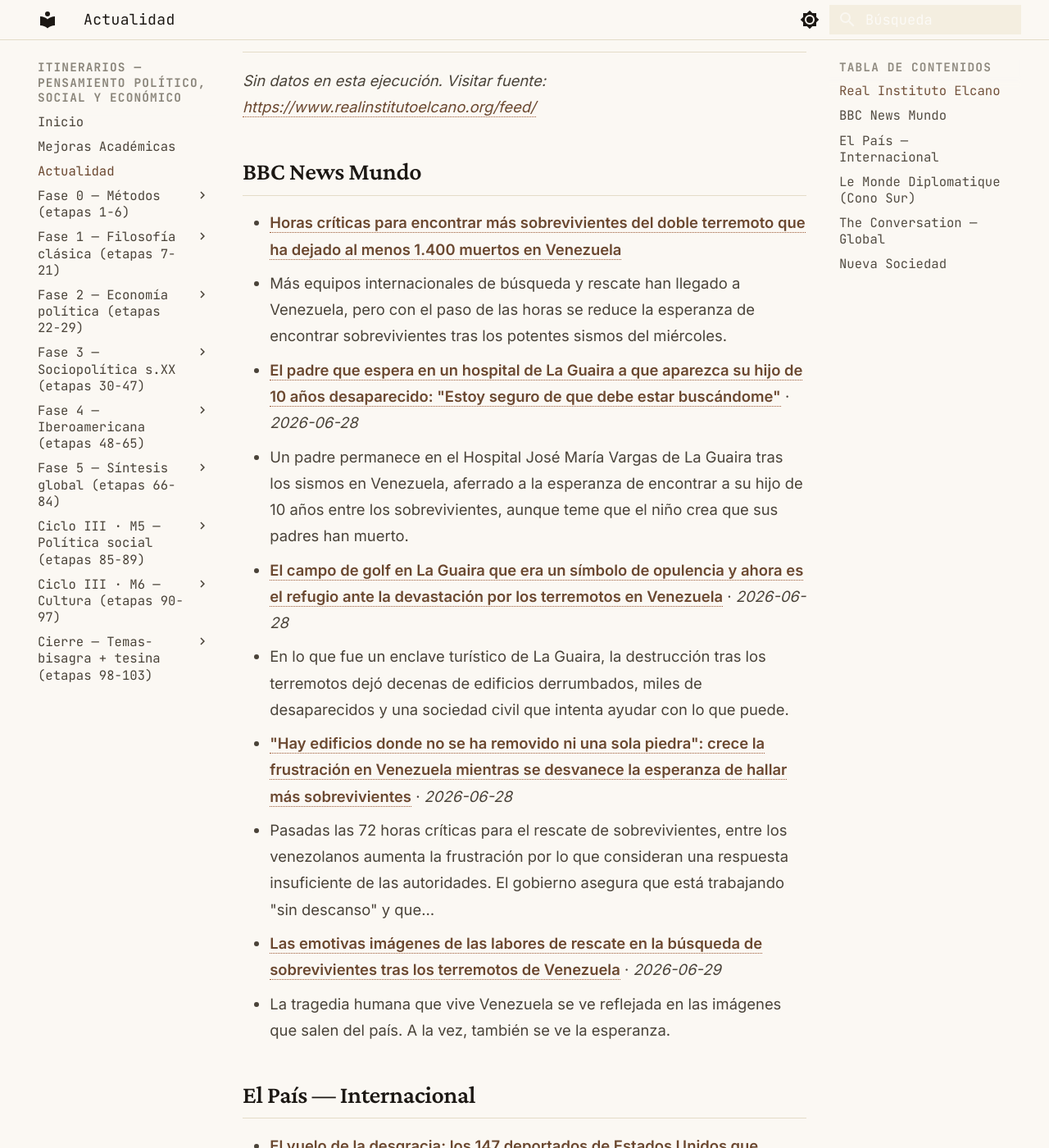
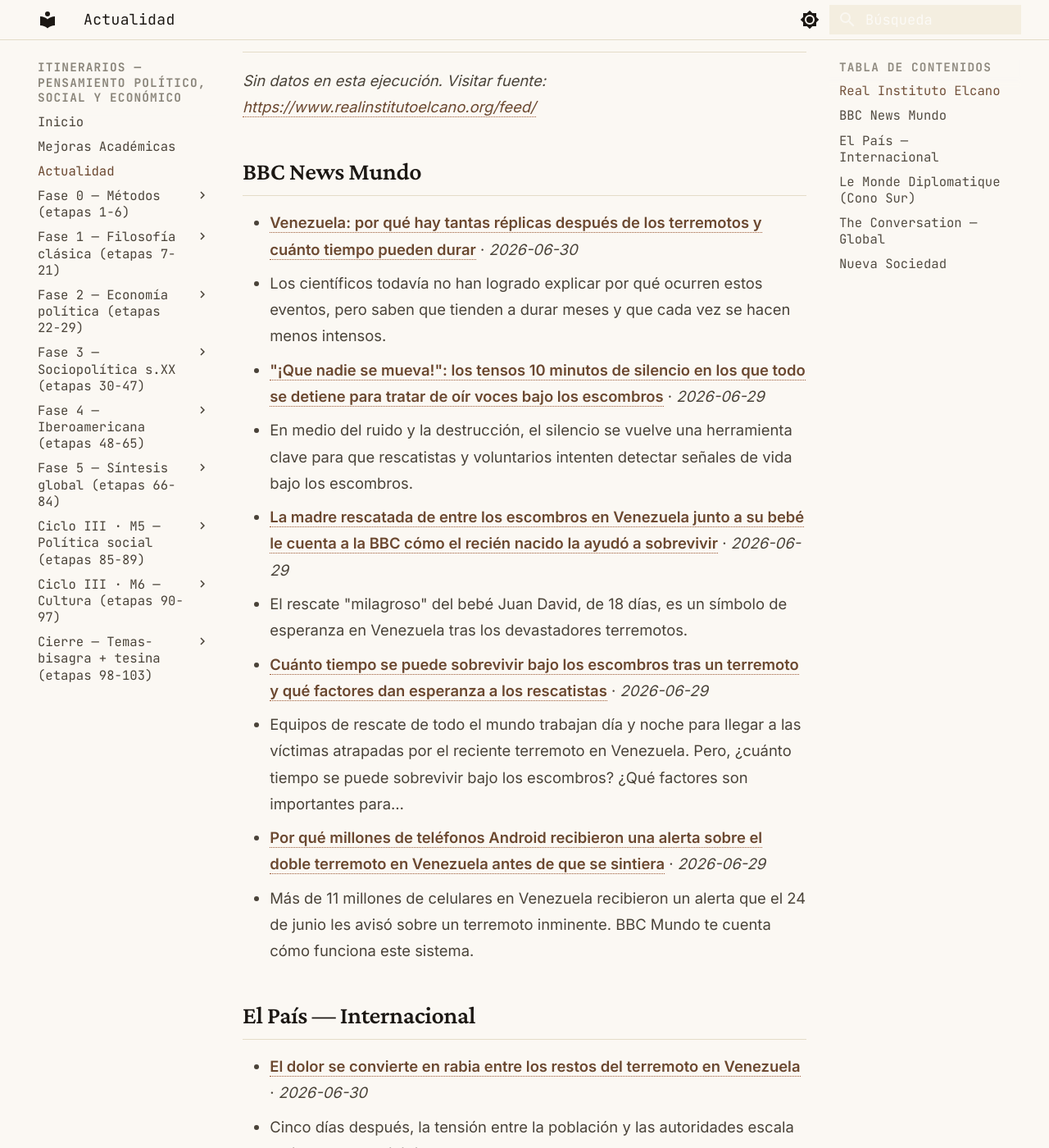
Before and after one commit to MrSpagVi/Curso, an MkDocs documentation site: the page built from docs/actualidad.md, in a window 1280 px wide and 1400 px high, scrolled down 643 px. Shown: the whole window at 82% size. Built offline with MkDocs 1.6.1 and Material for MkDocs 9.7.7, drawn with Linux system fonts in a browser that asks for light colours; some of the changed text lies outside the part shown.

Commit message:
auto: actualidad 2026-06-30

```diff
--- a/docs/actualidad.md
+++ b/docs/actualidad.md
@@ -6,7 +6,7 @@ title: Actualidad
 
 Últimos titulares de fuentes que dictan agenda en ciencia política y geopolítica. Actualizado automáticamente cada día (vía GitHub Actions).
 
-_Última actualización: 2026-06-29 10:25 UTC_
+_Última actualización: 2026-06-30 08:58 UTC_
 
 !!! tip "Ritual mensual — #actualidad"
     El último sábado de cada mes: agarrá **un** titular de los de abajo y escribí **300 palabras** aplicándole **2 autores** del último mes que leíste. ¿Qué diría cada uno? ¿En qué chocan? No resumas la noticia — usala como caso para pensar con las herramientas que venís construyendo. Guardá el texto con el tag `#actualidad` en tu sistema de notas. Esto convierte la teoría en criterio sobre la coyuntura: el objetivo del plan no es citar a Maquiavelo, es leer el presente con él.
@@ -17,29 +17,29 @@ _Sin datos en esta ejecución. Visitar fuente: [https://www.realinstitutoelcano.
 
 ## BBC News Mundo
 
-- **[Horas críticas para encontrar más sobrevivientes del doble terremoto que ha dejado al menos 1.400 muertos en Venezuela](https://www.bbc.co.uk/mundo/live/c0lyx73k170t?at_medium=RSS&at_campaign=rss)**
-  - Más equipos internacionales de búsqueda y rescate han llegado a Venezuela, pero con el paso de las horas se reduce la esperanza de encontrar sobrevivientes tras los potentes sismos del miércoles.
-- **[El padre que espera en un hospital de La Guaira a que aparezca su hijo de 10 años desaparecido: "Estoy seguro de que debe estar buscándome"](https://www.bbc.com/mundo/articles/cvg7xp87w2po?at_medium=RSS&at_campaign=rss)** · *2026-06-28*
-  - Un padre permanece en el Hospital José María Vargas de La Guaira tras los sismos en Venezuela, aferrado a la esperanza de encontrar a su hijo de 10 años entre los sobrevivientes, aunque teme que el niño crea que sus padres han muerto.
-- **[El campo de golf en La Guaira que era un símbolo de opulencia y ahora es el refugio ante la devastación por los terremotos en Venezuela](https://www.bbc.com/mundo/articles/c4gyv1eknxyo?at_medium=RSS&at_campaign=rss)** · *2026-06-28*
-  - En lo que fue un enclave turístico de La Guaira, la destrucción tras los terremotos dejó decenas de edificios derrumbados, miles de desaparecidos y una sociedad civil que intenta ayudar con lo que puede.
-- **["Hay edificios donde no se ha removido ni una sola piedra": crece la frustración en Venezuela mientras se desvanece la esperanza de hallar más sobrevivientes](https://www.bbc.com/mundo/articles/cgrk18ynx4do?at_medium=RSS&at_campaign=rss)** · *2026-06-28*
-  - Pasadas las 72 horas críticas para el rescate de sobrevivientes, entre los venezolanos aumenta la frustración por lo que consideran una respuesta insuficiente de las autoridades. El gobierno asegura que está trabajando "sin descanso" y que…
-- **[Las emotivas imágenes de las labores de rescate en la búsqueda de sobrevivientes tras los terremotos de Venezuela](https://www.bbc.com/mundo/articles/c872rp22jxlo?at_medium=RSS&at_campaign=rss)** · *2026-06-29*
-  - La tragedia humana que vive Venezuela se ve reflejada en las imágenes que salen del país. A la vez, también se ve la esperanza.
+- **[Venezuela: por qué hay tantas réplicas después de los terremotos y cuánto tiempo pueden durar](https://www.bbc.com/mundo/articles/cx2jw1kz293o?at_medium=RSS&at_campaign=rss)** · *2026-06-30*
+  - Los científicos todavía no han logrado explicar por qué ocurren estos eventos, pero saben que tienden a durar meses y que cada vez se hacen menos intensos.
+- **["¡Que nadie se mueva!": los tensos 10 minutos de silencio en los que todo se detiene para tratar de oír voces bajo los escombros](https://www.bbc.com/mundo/articles/ce3ek5p60n3o?at_medium=RSS&at_campaign=rss)** · *2026-06-29*
+  - En medio del ruido y la destrucción, el silencio se vuelve una herramienta clave para que rescatistas y voluntarios intenten detectar señales de vida bajo los escombros.
+- **[La madre rescatada de entre los escombros en Venezuela junto a su bebé le cuenta a la BBC cómo el recién nacido la ayudó a sobrevivir](https://www.bbc.com/mundo/articles/c2lygvnzlg7o?at_medium=RSS&at_campaign=rss)** · *2026-06-29*
+  - El rescate "milagroso" del bebé Juan David, de 18 días, es un símbolo de esperanza en Venezuela tras los devastadores terremotos.
+- **[Cuánto tiempo se puede sobrevivir bajo los escombros tras un terremoto y qué factores dan esperanza a los rescatistas](https://www.bbc.com/mundo/articles/c74yw04e59wo?at_medium=RSS&at_campaign=rss)** · *2026-06-29*
+  - Equipos de rescate de todo el mundo trabajan día y noche para llegar a las víctimas atrapadas por el reciente terremoto en Venezuela. Pero, ¿cuánto tiempo se puede sobrevivir bajo los escombros? ¿Qué factores son importantes para…
+- **[Por qué millones de teléfonos Android recibieron una alerta sobre el doble terremoto en Venezuela antes de que se sintiera](https://www.bbc.com/mundo/articles/cy9ry285e4zo?at_medium=RSS&at_campaign=rss)** · *2026-06-29*
+  - Más de 11 millones de celulares en Venezuela recibieron un alerta que el 24 de junio les avisó sobre un terremoto inminente. BBC Mundo te cuenta cómo funciona este sistema.
 
 ## El País — Internacional
 
-- **[El vuelo de la desgracia: los 147 deportados de Estados Unidos que terminaron bajo los escombros en Venezuela](https://elpais.com/america/2026-06-29/el-vuelo-de-la-desgracia-los-147-deportados-de-estados-unidos-que-terminaron-bajo-los-escombros-en-venezuela.html)** · *2026-06-29*
-  - Primero fueron las víctimas de Trump, hoy son las de la catástrofe venezolana. El mismo día de los terremotos, los migrantes llegaron a su país en un vuelo desde Texas. Solo han sido encontrados 12 con vida, aunque aún no hay confirmación…
-- **[El reencuentro de los sobrevivientes en los refugios de Caracas: “Pedro, del piso 5, quedó aplastado”](https://elpais.com/america/2026-06-29/el-reencuentro-de-los-sobrevivientes-en-los-refugios-de-caracas-pedro-del-piso-5-quedo-aplastado.html)** · *2026-06-29*
-  - Los albergues comienzan a rebosar de rescatados de los escombros que no tienen a dónde ir. El retraso de las inspecciones a edificios afectados mantiene a la gente en campamentos en la calle
-- **[Mirando al mar desde la playa caribeña de La Guaira, de espaldas a la muerte](https://elpais.com/america/2026-06-29/mirando-al-mar-desde-la-playa-caribena-de-la-guaira-de-espaldas-a-la-muerte.html)** · *2026-06-29*
-  - Rescatistas y voluntarios encuentran en este lugar un alivio ante el horror. Las labores de búsqueda de los cuerpos sepultados son una mezcla explosiva de esperanza y frustración
+- **[El dolor se convierte en rabia entre los restos del terremoto en Venezuela](https://elpais.com/america/2026-06-30/el-dolor-se-convierte-en-rabia-entre-los-restos-del-terremoto-en-venezuela.html)** · *2026-06-30*
+  - Cinco días después, la tensión entre la población y las autoridades escala en la zona cero del desastre
+- **[La angustia de buscar vida entre edificios colapsados: “Si alguien puede oírme, dé dos golpes”](https://elpais.com/internacional/2026-06-30/la-angustia-de-buscar-vida-entre-edificios-colapsados-si-alguien-puede-oirme-de-dos-golpes.html)** · *2026-06-30*
+  - Un equipo español desplegado en La Guaira describe su trabajo entre las ruinas, mientras las posibilidades de hallar supervivientes se reducen con cada hora
+- **[La familia que volvió desde España a Venezuela y quedó sepultada por los terremotos](https://elpais.com/america/2026-06-30/la-familia-que-volvio-desde-espana-a-venezuela-y-quedo-sepultada-por-los-terremotos.html)** · *2026-06-30*
+  - Un amigo telefonea desde Galicia para mover lo inmovible. Al otro lado del océano, en Venezuela, una mujer lleva seis días sin separarse del edificio donde están sepultados sus padres, su hermano y sus dos sobrinos
+- **[La solidaridad con Venezuela, imperativo urgente](https://elpais.com/internacional/2026-06-30/la-solidaridad-con-venezuela-imperativo-urgente.html)** · *2026-06-30*
+  - El país devastado necesita ayuda internacional para atender a las víctimas de los terremotos. Ahora proteger la vida, atender a los vivos es la prioridad
 - **[La inquietante escalada entre Japón y China](https://elpais.com/internacional/2026-06-29/la-inquietante-escalada-entre-japon-y-china.html)** · *2026-06-29*
   - El ministro de Defensa nipón, Shinjiro Koizumi, rechaza las acusaciones de que Tokio esté reviviendo su pasado militarista
-- **[América Latina partida por la mitad](https://elpais.com/opinion/2026-06-29/america-latina-partida-por-la-mitad.html)** · *2026-06-29*
-  - Las propuestas radicales están encontrando adeptos entre todos los sectores sociales en el continente
 
 ## Le Monde Diplomatique (Cono Sur)
 
@@ -47,16 +47,16 @@ _Sin datos en esta ejecución. Visitar fuente: [https://www.eldiplo.org/feed/](h
 
 ## The Conversation — Global
 
-- **[Video games are helping players imagine the realities of climate migration](https://theconversation.com/video-games-are-helping-players-imagine-the-realities-of-climate-migration-284225)** · *2026-06-29*
-  - Artists are attempting to make the lives of forced migrants easier to relate to through the creation of video games.
-- **[Germany’s proposal to ease trade tensions with China has not gone down well in Beijing](https://theconversation.com/germanys-proposal-to-ease-trade-tensions-with-china-has-not-gone-down-well-in-beijing-285873)** · *2026-06-29*
-  - The German chancellor, Friedrich Merz, has called for a new Plaza accord to address what he sees as China’s unfair trade practices.
-- **[Expert Q&A: why did so many buildings collapse in Venezuela’s double earthquake?](https://theconversation.com/expert-qanda-why-did-so-many-buildings-collapse-in-venezuelas-double-earthquake-286312)** · *2026-06-29*
-  - Much of the world’s housing stock predates current building codes.
-- **[View from The Hill: Liberals now wedged in tunnel, staring at a sinkhole](https://theconversation.com/view-from-the-hill-liberals-now-wedged-in-tunnel-staring-at-a-sinkhole-285369)** · *2026-06-29*
-  - Like a cumbersome machine, the latest polls show the party is stuck between a rock and a hard place.
-- **[Should I take zinc or eat oysters to ward off colds, boost my immune system or improve fertility?](https://theconversation.com/should-i-take-zinc-or-eat-oysters-to-ward-off-colds-boost-my-immune-system-or-improve-fertility-284942)** · *2026-06-29*
-  - The marketing hype promises better health for men, fewer colds and a more robust immune system. Here’s what the evidence says.
+- **[View from The Hill: Even when they’re doing quite well, Liberals find a way to put their foot in it](https://theconversation.com/view-from-the-hill-even-when-theyre-doing-quite-well-liberals-find-a-way-to-put-their-foot-in-it-286040)** · *2026-06-30*
+  - The Liberals seem to be unable to resist damaging infighting just as things seemed to be looking up in Victoria.
+- **[Do whales fart?](https://theconversation.com/do-whales-fart-286374)** · *2026-06-30*
+  - Wildlife expert Vanessa Pirotta talks whale digestion on The Conversation’s Curious Kids podcast.
+- **[Amazon is being taken to court for introducing ads to Prime Video. The world will be watching](https://theconversation.com/amazon-is-being-taken-to-court-for-introducing-ads-to-prime-video-the-world-will-be-watching-286433)** · *2026-06-30*
+  - A legal expert explains the allegations against Amazon Australia and US – and why the new case is already making global headlines.
+- **[Shark-spotting drones are about reassurance – not full protection](https://theconversation.com/shark-spotting-drones-are-about-reassurance-not-full-protection-286344)** · *2026-06-30*
+  - NSW will soon have the world’s largest shark-spotting drone program. But spotting doesn’t necessarily translate to protection.
+- **[Australia was built on migration, but it’s long been a love-hate relationship](https://theconversation.com/australia-was-built-on-migration-but-its-long-been-a-love-hate-relationship-285240)** · *2026-06-30*
+  - History shows immigration policy in Australia is full of yes-no contradictions: fear jostling with hope, exclusion with openness.
 
 ## Nueva Sociedad
 
```
